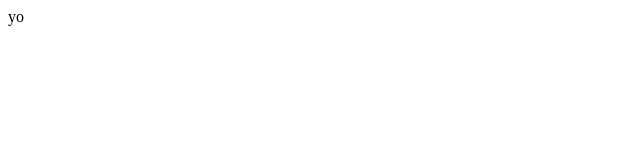
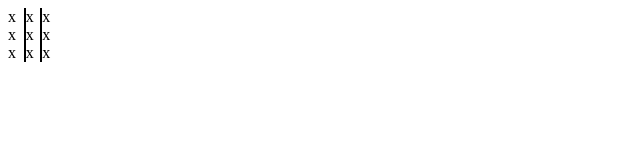
Before and after one commit to Tzvi-H/tic-tac-toe, a plain HTML site: page index.html in a window 1280 px wide. Shown: the whole page, without its empty margins (0-640 px from the left). Drawn offline with Linux system fonts and the light colour scheme.

Commit message:
appying board styles

```diff
--- a/index.html
+++ b/index.html
@@ -10,6 +10,7 @@
 </head>
 
 <body>
-yo
+  <div id="boardContainer"></div>
 </body>
+
 </html>
--- a/main.js
+++ b/main.js
@@ -12,7 +12,9 @@ const Player = function(name) {
 }
 
 const gameBoard = (() => {
-  const board = new Array(9)
+  const x = 'X';
+  const y = 'Y';
+  const board = new Array(9).fill('x')
 
   return {
     board
@@ -20,7 +22,25 @@ const gameBoard = (() => {
 })()
 
 const displayController = (() => {
-  const start = () => console.log('starting game')
+  const boardContainer = document.querySelector('#boardContainer');
+
+  const createPositionElement = (position, index) => {
+    const element = document.createElement('div')
+    element.textContent = position
+    element.dataset.index = index
+    return element;
+  }
+
+  const createBoard = () => {
+    gameBoard.board.forEach((position, index) => {
+      const element = createPositionElement(position, index);
+      boardContainer.appendChild(element)
+    })
+  }
+
+  const start = () => {
+    createBoard()
+  }
 
   return {
     start
--- a/style.css
+++ b/style.css
@@ -0,0 +1,19 @@
+#boardContainer {
+  display: grid;
+  grid-template-columns: repeat(3, 1fr);
+  grid-template-rows: repeat(3, 1fr);
+  width: 50px;
+}
+
+#boardContainer div:nth-child(1), div:nth-child(4), div:nth-child(7) {
+  border-right: 1px solid black;
+}
+
+#boardContainer div:nth-child(3), div:nth-child(6), div:nth-child(9) {
+  border-left: 1px solid black;
+}
+
+#boardContainer div:nth-child(2), div:nth-child(5), div:nth-child(8) {
+  border-left: 1px solid black;
+  border-right: 1px solid black;
+}
```
